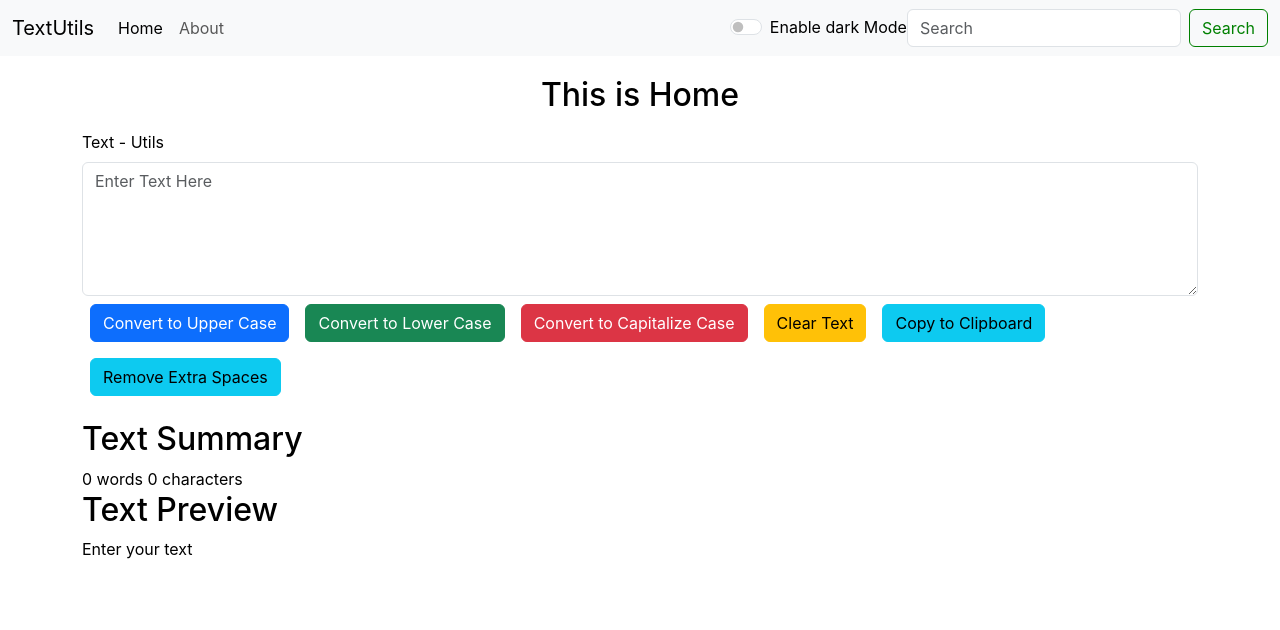
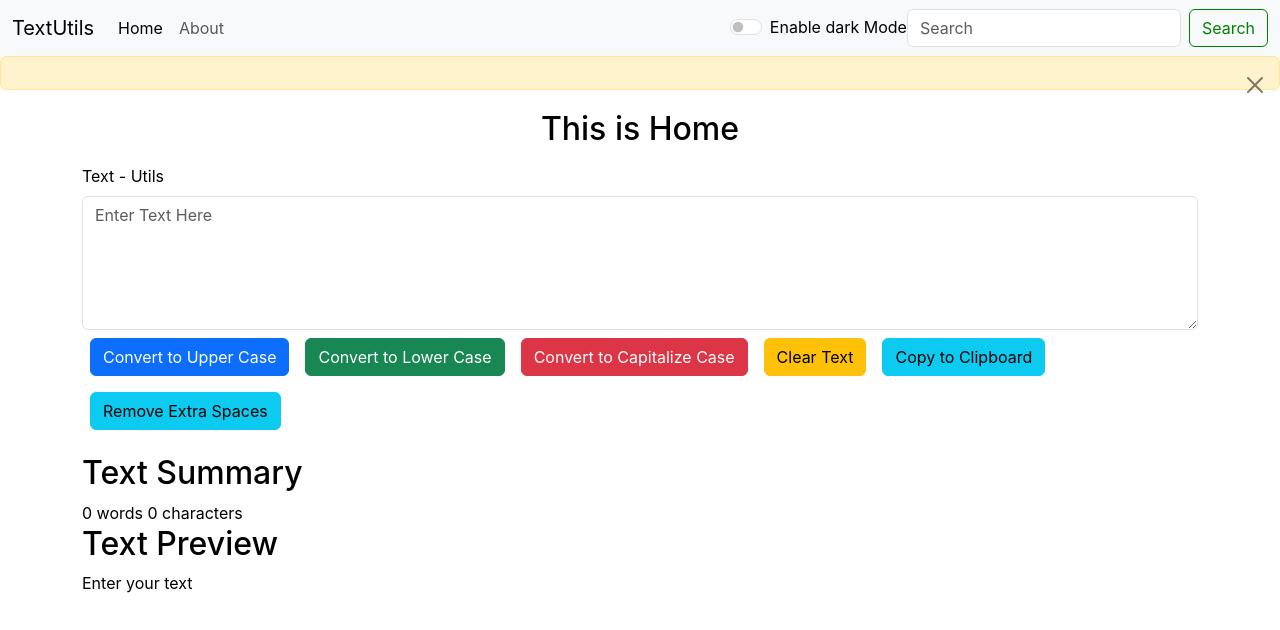
Before and after one commit to Muhammad-Bilal-code/Text-Utils, a React (Create React App) app: page / in a window 1280 px wide. Shown: the top 630 px of the page. Built offline with nearby package versions, Linux system fonts and the light colour scheme.

Commit message:
working on alert

```diff
--- a/src/App.jsx
+++ b/src/App.jsx
@@ -5,38 +5,42 @@ import Home from "./components/home";
 import About from "./components/about";
 import Error404 from "./components/error404"
 import { Routes,Route } from "react-router-dom";
+import Alert from "./components/alert";
 
 
 function App() {
   const [logo, setlogo] = useState("TextUtils");
   const [navMenu, setNavMenu] = useState(["Home", "About"]);
+  const [alert, setAlert] = useState("")
 
   const [mode, setMode] = useState(false)
 
   const handleChangeMode = ()=>{
     if(mode === true){
       document.body.style.backgroundColor = "white"
+      setAlert("Dark Mode Enabled Successfully")
     }
     else{
       document.body.style.backgroundColor = "#192750"
+      setAlert("Light Mode Enabled Successfully")
 
     }
     setMode(!mode)
-      // console.log(mode)
-    }
-    console.log(mode)
+    // console.log(mode)
+  }
 
   const [home, about] = navMenu;
 
   return (
     <>
       <Navbar logo={logo} home={home} about={about} handleChangeMode = {handleChangeMode} mode={mode}/>
+      <Alert alert = {alert}/>
       {/* <Navbar /> */}
 
 
 
 <Routes>
-  <Route path="/" element = {<Home/>}></Route>
+  <Route path="/" element = {<Home mode = {mode}/>}></Route>
   <Route path="/Home" element = {<Home mode = {mode}/>}></Route>
   <Route path="/About" element = {<About/>}></Route>
   <Route path="*" element = {<Error404/>}></Route>
--- /dev/null
+++ b/src/components/alert.jsx
@@ -0,0 +1,13 @@
+import React from 'react'
+
+const Alert = (props) => {
+    console.log(props.alert)
+  return (
+<div class="alert alert-warning alert-dismissible fade show" role="alert">
+  <strong>{props.alert}</strong>
+  <button type="button" class="btn-close" data-bs-dismiss="alert" aria-label="Close"></button>
+</div>
+  )
+}
+
+export default Alert
--- a/src/components/home.jsx
+++ b/src/components/home.jsx
@@ -2,10 +2,11 @@ import React from 'react'
 import Textarea from "./txtarea"
 
 export default function Home(props) {
+  console.log(props)
   console.log(props.mode)
   return (
         <div id="home-page" style={{color:props.mode?"white":"black"}}>
-        <h2>This is Home</h2>
+        <h2 style={{color:props.mode?"white":"black"}}>This is Home</h2>
         <Textarea textArea = "Text - Utils"  mode={props.mode}/>
         </div>
   )
--- a/src/components/navigationbar.jsx
+++ b/src/components/navigationbar.jsx
@@ -2,7 +2,7 @@ import React from "react";
 import { Link } from "react-router-dom";
 
 export const Navbar = (props) => {
-
+// console.log(props.mode)
   return (
     <>
       <nav className="navbar navbar-expand-lg bg-body-tertiary " data-bs-theme={`${props.mode?"dark":"light"}`}>
```
